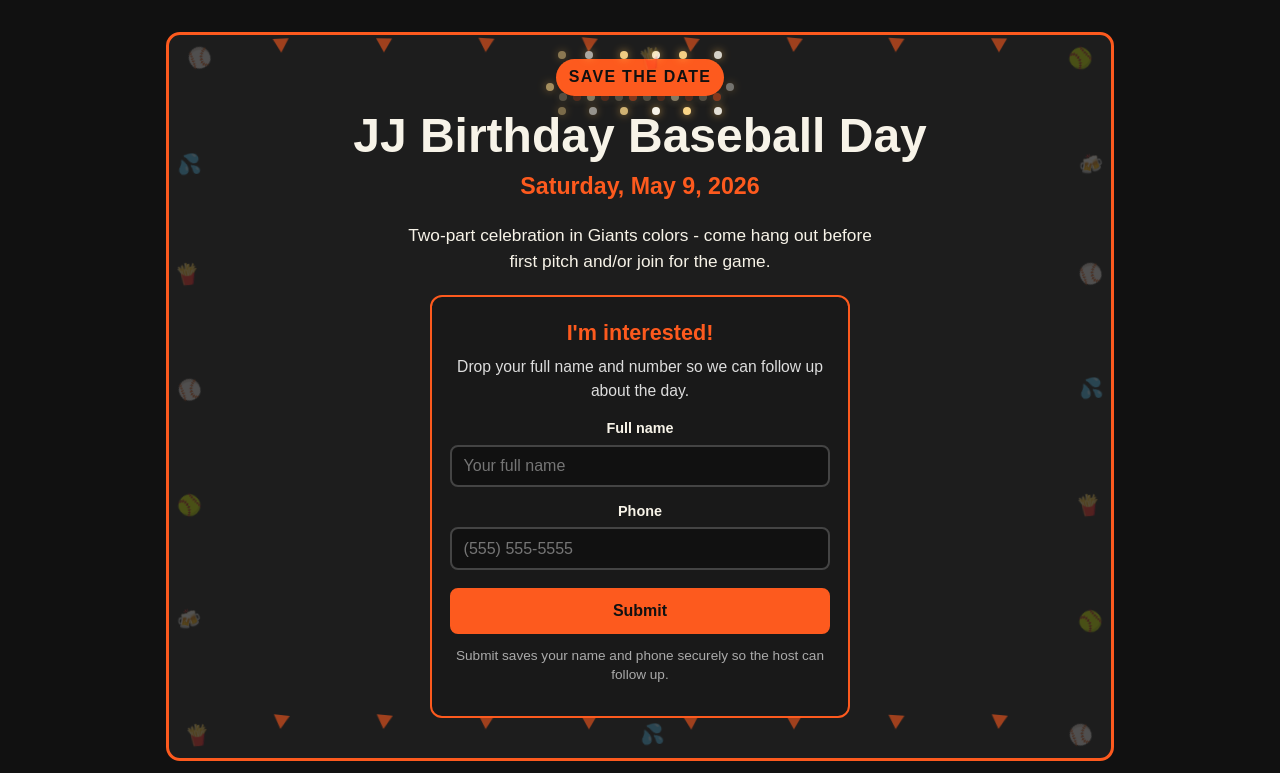
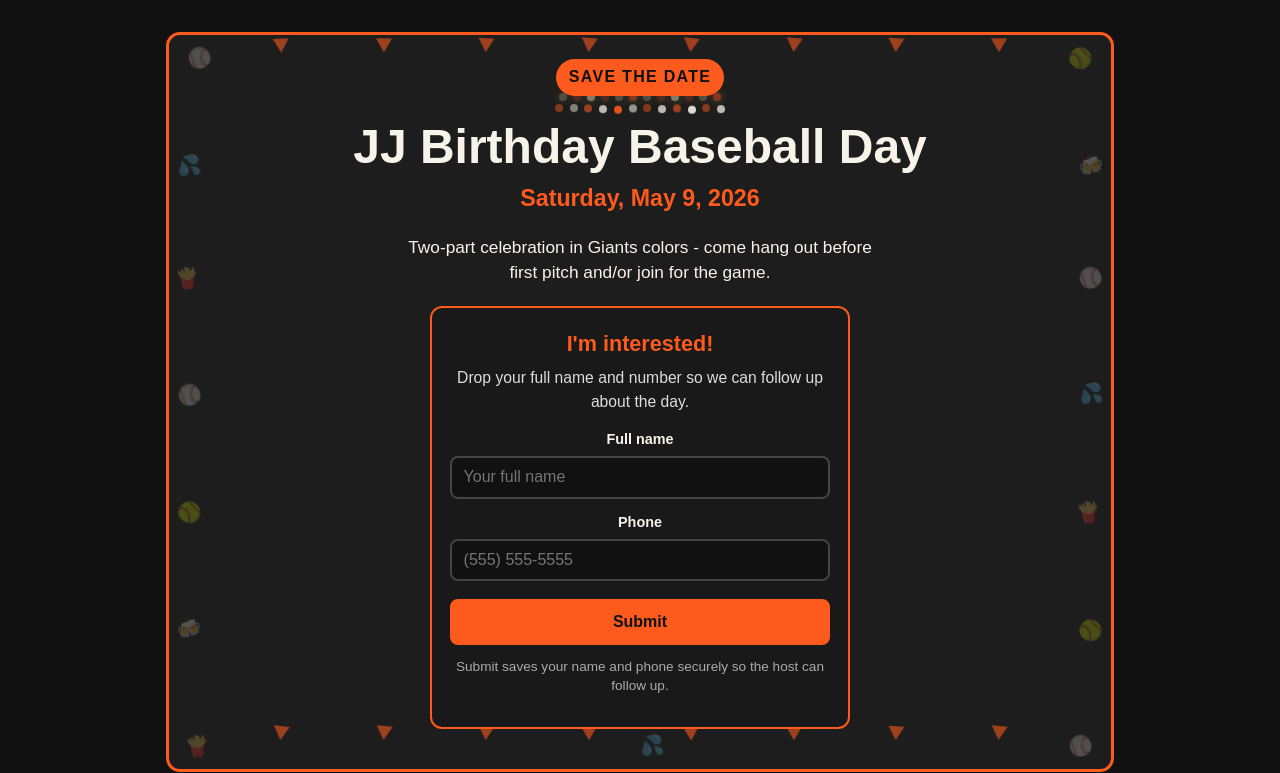
Before and after one commit to JTDJames/birthday-baseball, a website: page index.html in a window 1280 px wide. Shown: the top 773 px of the page. Drawn offline with nearby package versions, Linux system fonts and the light colour scheme; no server answers.

Commit message:
Update animations and styles in hero section of index.html: Extend ticker animation duration for improved pacing, introduce new tag dot animations, and refactor tag lights into a more streamlined dot layout, enhancing visual dynamics and consistency.

```diff
--- a/index.html
+++ b/index.html
@@ -115,7 +115,7 @@
         font-weight: 800;
         letter-spacing: 0.08em;
         line-height: 26px;
-        animation: tickerMove 28s linear infinite;
+        animation: tickerMove 40s linear infinite;
       }
 
       .party-item {
@@ -242,6 +242,11 @@
         50% { opacity: 1; }
       }
 
+      @keyframes tagDotMove {
+        0%, 100% { transform: translateY(0); opacity: 0.45; }
+        50% { transform: translateY(2px); opacity: 0.95; }
+      }
+
       @keyframes tickerMove {
         from { transform: translateX(0); }
         to { transform: translateX(-50%); }
@@ -259,48 +264,27 @@
         margin-bottom: 0.7rem;
       }
 
-      .tag-wrap {
-        position: relative;
-        display: inline-block;
+      .tag-dot-row {
+        display: flex;
+        justify-content: center;
+        gap: 0.42rem;
+        margin-top: -0.2rem;
+        margin-bottom: 0.6rem;
       }
 
-      .tag-lights {
-        position: absolute;
-        inset: -8px -14px;
-        pointer-events: none;
-      }
-
-      .tag-bulb {
-        position: absolute;
+      .tag-dot-row span {
         width: 8px;
         height: 8px;
         border-radius: 50%;
-        background: #ffd98a;
-        opacity: 0.4;
-        box-shadow: 0 0 8px rgba(255, 188, 80, 0.7);
-        animation: lightBlink 1.8s infinite;
+        opacity: 0.66;
+        animation: tagDotMove 1.7s ease-in-out infinite;
       }
 
-      .tag-bulb:nth-child(2n) {
-        background: var(--giants-cream);
-      }
-
-      .tag-bulb.b1 { left: 8%; top: 0; animation-delay: 0s; }
-      .tag-bulb.b2 { left: 24%; top: 0; animation-delay: 0.2s; }
-      .tag-bulb.b3 { left: 40%; top: 0; animation-delay: 0.4s; }
-      .tag-bulb.b4 { left: 56%; top: 0; animation-delay: 0.6s; }
-      .tag-bulb.b5 { left: 72%; top: 0; animation-delay: 0.8s; }
-      .tag-bulb.b6 { left: 88%; top: 0; animation-delay: 1s; }
-
-      .tag-bulb.b7 { left: 2%; top: 50%; animation-delay: 1.2s; }
-      .tag-bulb.b8 { right: 2%; top: 50%; animation-delay: 1.4s; }
-
-      .tag-bulb.b9 { left: 8%; bottom: 0; animation-delay: 1.6s; }
-      .tag-bulb.b10 { left: 24%; bottom: 0; animation-delay: 0.1s; }
-      .tag-bulb.b11 { left: 40%; bottom: 0; animation-delay: 0.3s; }
-      .tag-bulb.b12 { left: 56%; bottom: 0; animation-delay: 0.5s; }
-      .tag-bulb.b13 { left: 72%; bottom: 0; animation-delay: 0.7s; }
-      .tag-bulb.b14 { left: 88%; bottom: 0; animation-delay: 0.9s; }
+      .tag-dot-row span:nth-child(odd) { background: var(--giants-orange); }
+      .tag-dot-row span:nth-child(even) { background: var(--giants-cream); }
+      .tag-dot-row span:nth-child(3n) { animation-delay: 0.18s; }
+      .tag-dot-row span:nth-child(4n) { animation-delay: 0.36s; }
+      .tag-dot-row span:nth-child(5n) { animation-delay: 0.54s; }
 
       h1 {
         margin: 0.2rem 0 0.4rem;
@@ -681,7 +665,6 @@
         </div>
         <div class="party-border" aria-hidden="true">
           <span class="party-item ball b1 flash-1">⚾</span>
-          <span class="party-item fries b2 flash-2">🍟</span>
           <span class="party-item mitt b3 flash-3">🥎</span>
           <span class="party-item fries b4 flash-1">🍟</span>
           <span class="party-item cannon b5 flash-2">💦</span>
@@ -700,11 +683,9 @@
           <span class="party-item mitt r5 flash-1">🥎</span>
         </div>
         <div class="hero-content">
-        <div class="tag-wrap">
-          <div class="tag-lights" aria-hidden="true">
-            <span class="tag-bulb b1"></span><span class="tag-bulb b2"></span><span class="tag-bulb b3"></span><span class="tag-bulb b4"></span><span class="tag-bulb b5"></span><span class="tag-bulb b6"></span><span class="tag-bulb b7"></span><span class="tag-bulb b8"></span><span class="tag-bulb b9"></span><span class="tag-bulb b10"></span><span class="tag-bulb b11"></span><span class="tag-bulb b12"></span><span class="tag-bulb b13"></span><span class="tag-bulb b14"></span>
-          </div>
-          <div class="tag">Save the Date</div>
+        <div class="tag">Save the Date</div>
+        <div class="tag-dot-row" aria-hidden="true">
+          <span></span><span></span><span></span><span></span><span></span><span></span><span></span><span></span><span></span><span></span><span></span><span></span>
         </div>
         <h1>JJ Birthday Baseball Day</h1>
         <p class="date">Saturday, May 9, 2026</p>
```
